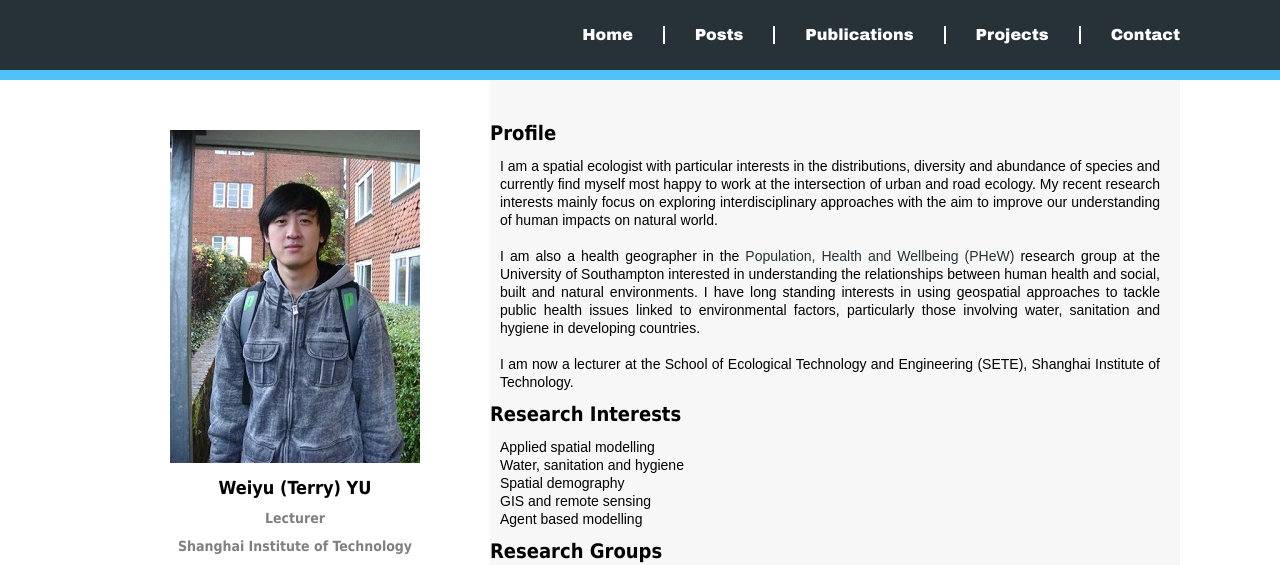
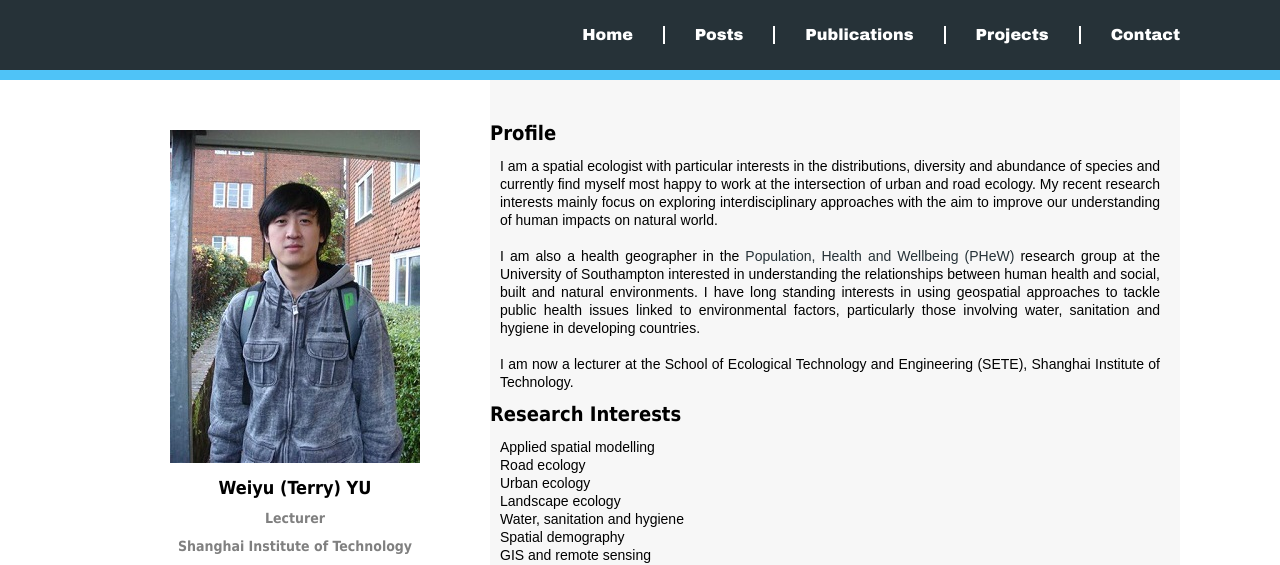
Before and after one commit to geoterry/geowy, a plain HTML site: page index.html in a window 1280 px wide. Shown: the top 565 px of the page. Drawn offline with Linux system fonts and the light colour scheme.

Commit message:
Update index.html

```diff
--- a/index.html
+++ b/index.html
@@ -322,6 +322,9 @@
             <div class="Interests">
                 <ul type="disc">
                     <li>Applied spatial modelling</li>
+                    <li>Road ecology</li>
+                    <li>Urban ecology</li>
+                    <li>Landscape ecology</li>
                     <li>Water, sanitation and hygiene</li>
                     <li>Spatial demography</li>
                     <li>GIS and remote sensing</li>
```
